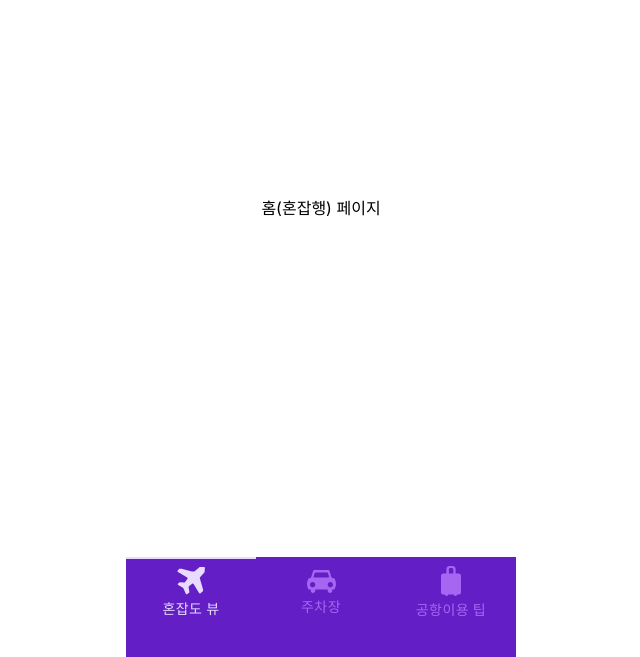
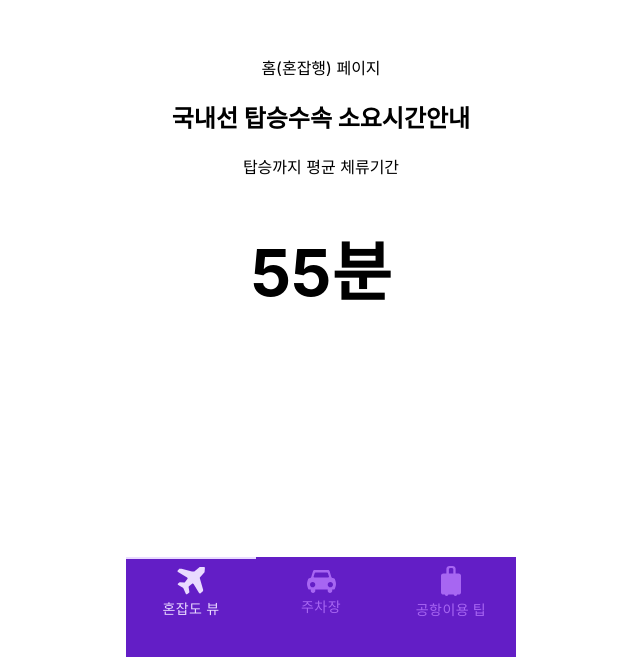
Before and after one commit to HonZapHae/airport-congestion-view, a React (Create React App) app: page / in a window 1280 px wide. Shown: the part 143-800 px from the top of the page, without its empty margins (319-959 px from the left). Built offline with nearby package versions, Linux system fonts and the light colour scheme; no server answers.

Commit message:
✨ [feat]  텍스트 구현

```diff
--- a/src/pages/Home.tsx
+++ b/src/pages/Home/index.tsx
@@ -1,20 +1,7 @@
 import React, { useState } from 'react';
 import styled from '@emotion/styled';
+import * as Styled from './styled';
 // import CongestionDesc from '../components/home/CongestionDesc';
-
-const StyledDiv = styled.div`
-  flex: 1;
-  display: flex;
-  flex-direction: column;
-  align-items: center;
-  justify-content: center;
-`;
-
-const AirPort = styled.div`
-  font-size: 32px;
-  margin-top: 120px;
-
-`;
 
 export function Home() {
   const [selectedAirport, setSelectedAirport] = useState('김포국제공항');
@@ -24,10 +11,13 @@ export function Home() {
   };
 
   return (
-    <StyledDiv>
+    <Styled.StyledDiv>
       홈(혼잡행) 페이지
       {/* memo:테스트용으로 해놓음  */}
       {/* <CongestionDesc /> */}
-    </StyledDiv>
+      <h2>국내선 탑승수속 소요시간안내</h2>
+      <span>탑승까지 평균 체류기간</span>
+      <Styled.Time>55분</Styled.Time>
+    </Styled.StyledDiv>
   );
 }
--- /dev/null
+++ b/src/pages/Home/styled.ts
@@ -0,0 +1,17 @@
+import styled from '@emotion/styled';
+
+export const StyledDiv = styled.div`
+  flex: 1;
+  display: flex;
+  flex-direction: column;
+  align-items: center;
+  justify-content: center;
+`;
+
+export const AirPort = styled.div`
+  font-size: 32px;
+  margin-top: 120px;
+`;
+export const Time = styled.h1`
+  font-size: 65px;
+`;
```
